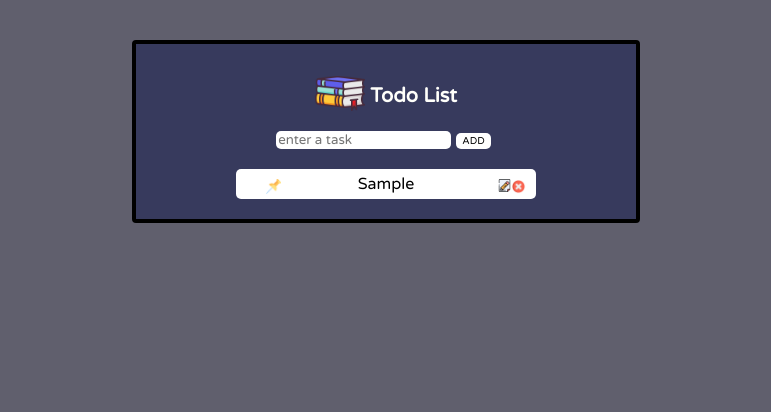
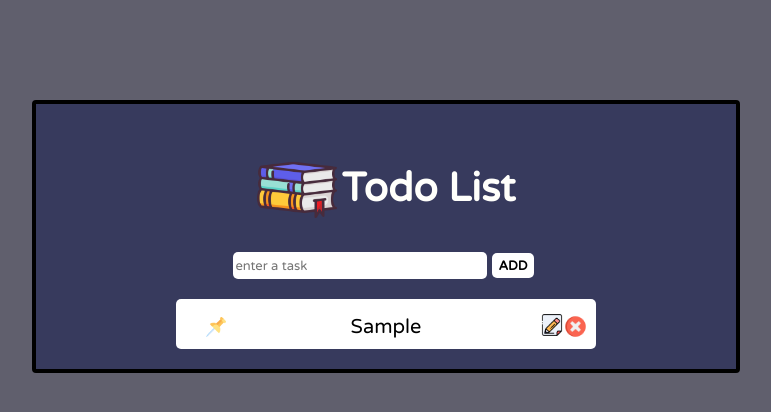
Before and after one commit to koushalAkash26/todo-react, a React (Create React App) app: page / in a window 1280 px wide. Both pictures are taken after typing "Sample" into the empty fields and a click on the button "ADD". Shown: the top 412 px of the page, without its empty margins (254-1025 px from the left). Built offline with nearby package versions, Linux system fonts and the light colour scheme.

Commit message:
size altered

```diff
--- a/src/components/appStyle.module.css
+++ b/src/components/appStyle.module.css
@@ -4,14 +4,15 @@ body{
 .mainContainer{
     margin:0 auto;
     border: 4px solid;
-    margin-top:40px;
+    margin-top:100px;
     border-radius: 4px;
     background-color: rgb(55,58,93);
-    width: 500px;
+    width: 700px;
+
 }
 .mainHeading{
     font-family: 'Varela Round', sans-serif;
-    font-size: 20px;
+    font-size: 40px;
     font-weight: 700;
     padding-top: 20px;
     padding-left: 5px;
@@ -19,11 +20,17 @@ body{
 }
 .searchBox{
     border-radius: 5px;
+    width:250px;
+    height:25px;
+    font-size: 13px;
     border:none;
     font-family: 'Varela Round', sans-serif;
 }
 .searchBoxnotify{
     border-radius: 5px;
+    width:250px;
+    font-size: 13px;
+    height:25px;
     border:none;
     box-shadow: 0 0 2.5px 2.5px red;
     font-family: 'Varela Round', sans-serif;
@@ -32,28 +39,30 @@ body{
 .button{
     border-radius: 5px;
     border:none;
-    font-size: 10px;
+    font-size: 13px;
     margin-top: 0px;
     margin-right: 5px;
     margin-left: 5px;
-    height:16px;
+    height:25px;
+    font-weight: 700;
     font-family: 'Varela Round', sans-serif;
     background-color:rgb(255,255,255);
 }
 .button2{
     border-radius: 5px;
     border:none;
-    font-size: 10px;
+    font-size: 13px;
     margin-top: 0px;
     margin-right: 5px;
     margin-left: 5px;
     box-shadow: 0 0 2.5px 2.5px red;
-    height:16px;
+    height:25px;
+    font-weight: 700;
     font-family: 'Varela Round', sans-serif;
     background-color:rgb(255,255,255);
 }
 .todos{
-    min-height:30px;
+    min-height:50px;
     margin: 0 auto;
     margin-top: 20px;
     margin-bottom:20px;
@@ -71,41 +80,42 @@ body{
 }
 
 .titleicon{
-    width:50px;
+    width:80px;
     display: inline;
 
 }
 .toggleicon{
-    width:15px;
+    width:20px;
     display:inline  ;
     position: absolute;
-    top:10px;
+    top:18px;
     left:30px;
 }
 .deleteicon{
-    width:15px;
+    width:25px;
     position: absolute;
-    top:10px;
-    right:10px;
+    top:15px;
+    right:8px;
 }
 .editicon{
-    width:13px;
+    width:22px;
     position: absolute;
-    top:10px;
-    right:25px;
+    top:15px;
+    right:33px;
 }
 .content{
-    padding-top: 5px;
+    padding-top: 16px;
+    font-size:20px ;
     font-family: 'Varela Round', sans-serif;
 
 }
 .emoji{
-    width:100px;
-    height:100px
+    width:200px;
+
 }
 .tagline{
     font-family: 'Varela Round', sans-serif;
-    font-size: 20px;
+    font-size: 25px;
     font-weight: 700;
     color:rgb(255,255,251)
 }
```
